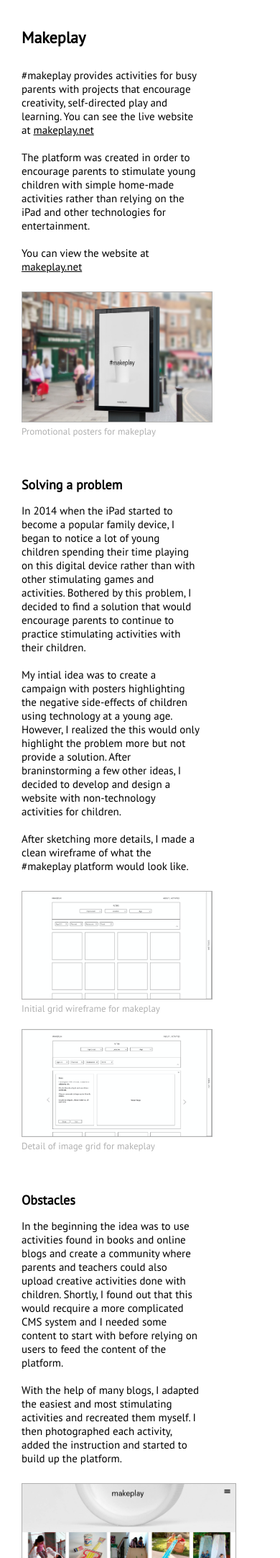
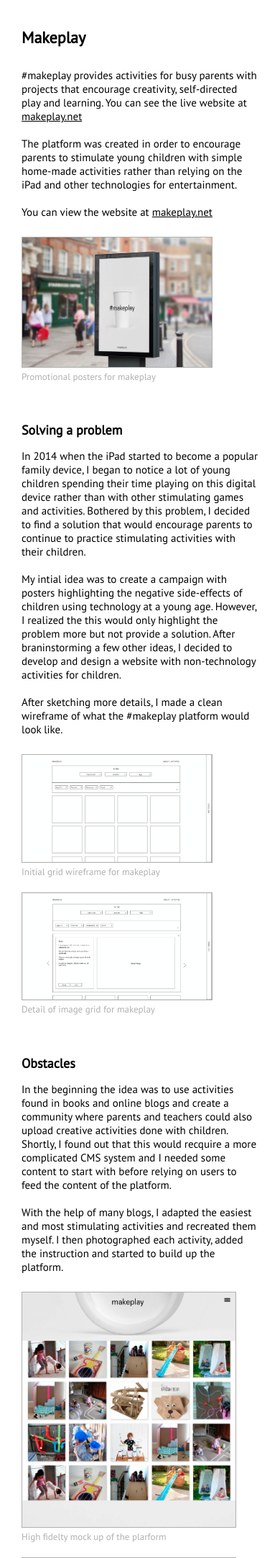
Before and after one commit to elisawinograd/elisawinograd.github.io, a PHP site: page /makeplay.html in a window 390 px wide. Shown: the part 57-2222 px from the top of the page at 72% size. Run offline with PHP 8.4, Linux system fonts and the light colour scheme.

Commit message:
Update main.css

```diff
--- a/main.css
+++ b/main.css
@@ -385,6 +385,10 @@ input[type=checkbox]:checked ~ [for="expand-about"] span:last-of-type {
         text-decoration: none;
     }
 
+    .project-article {
+	padding-right: 0px;
+    }
+
     .header {
         background-color: #fafafa;
         width: 100%;
```
